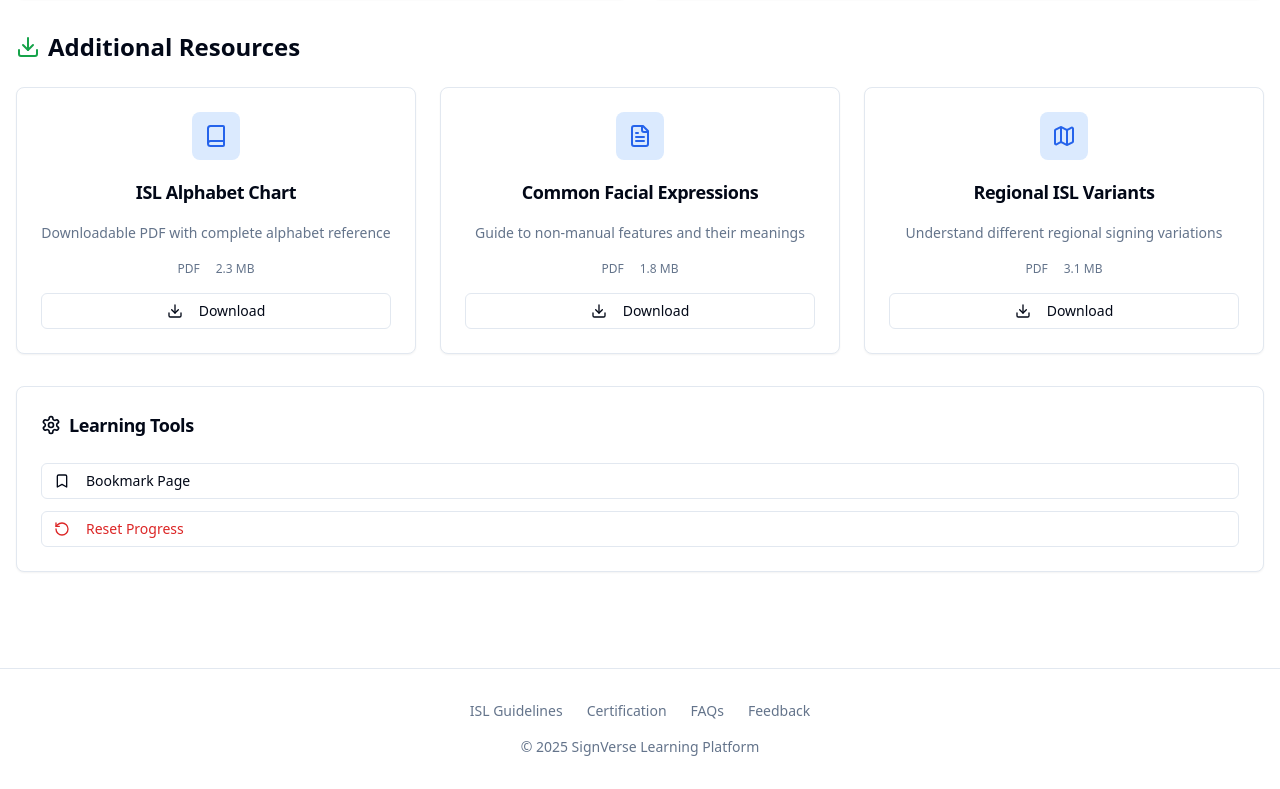
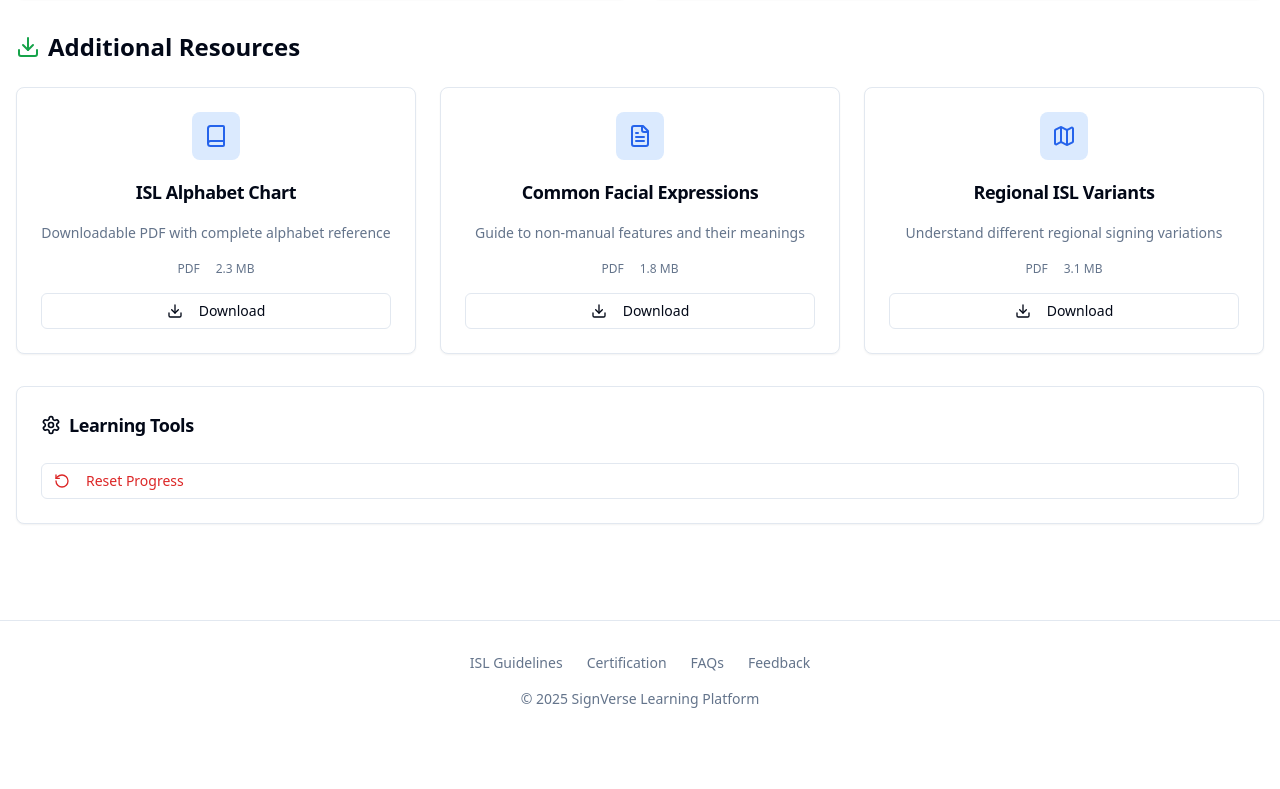
Before and after one commit to IppalaAbhiRamReddy/expression-ai-sign, a React (Vite) app: page /learn in a window 1280 px wide. Shown: the part 1935-2724 px from the top of the page. After the commit the page ends 2676 px from the top, so only its background shows below. Built offline with nearby package versions, Linux system fonts and the light colour scheme.

Commit message:
Remove bookmark button
Removed the bookmark button from the Learning Actions component in `src/components/LearningActions.tsx`.

```diff
--- a/src/components/LearningActions.tsx
+++ b/src/components/LearningActions.tsx
@@ -3,21 +3,12 @@ import { useState } from "react";
 import { Card, CardContent, CardHeader, CardTitle } from "@/components/ui/card";
 import { Button } from "@/components/ui/button";
 import { Dialog, DialogContent, DialogDescription, DialogFooter, DialogHeader, DialogTitle, DialogTrigger } from "@/components/ui/dialog";
-import { Settings, RotateCcw, Bookmark, BookmarkCheck } from "lucide-react";
+import { Settings, RotateCcw } from "lucide-react";
 import { useToast } from "@/hooks/use-toast";
 
 export function LearningActions() {
-  const [isBookmarked, setIsBookmarked] = useState(false);
   const [isResetDialogOpen, setIsResetDialogOpen] = useState(false);
   const { toast } = useToast();
-
-  const handleBookmark = () => {
-    setIsBookmarked(!isBookmarked);
-    toast({
-      title: isBookmarked ? "Bookmark removed" : "Bookmark added",
-      description: isBookmarked ? "Removed from your bookmarks" : "Saved to your bookmarks"
-    });
-  };
 
   const handleResetProgress = () => {
     setIsResetDialogOpen(false);
@@ -36,21 +27,6 @@ export function LearningActions() {
         </CardTitle>
       </CardHeader>
       <CardContent className="space-y-3">
-        <Button
-          variant="outline"
-          size="sm"
-          className="w-full justify-start"
-          onClick={handleBookmark}
-          aria-label={isBookmarked ? "Remove bookmark" : "Add bookmark"}
-        >
-          {isBookmarked ? (
-            <BookmarkCheck className="h-4 w-4 mr-2" />
-          ) : (
-            <Bookmark className="h-4 w-4 mr-2" />
-          )}
-          {isBookmarked ? "Bookmarked" : "Bookmark Page"}
-        </Button>
-
         <Dialog open={isResetDialogOpen} onOpenChange={setIsResetDialogOpen}>
           <DialogTrigger asChild>
             <Button
```
